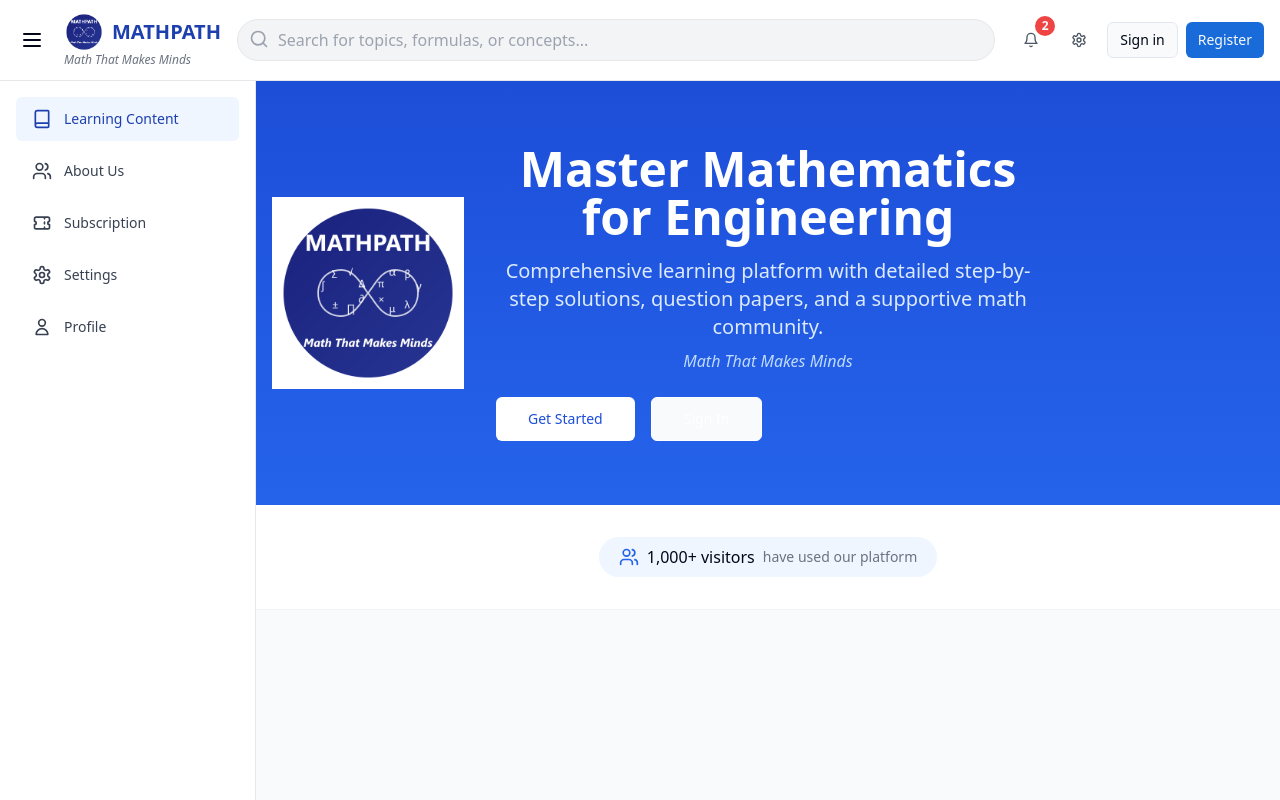
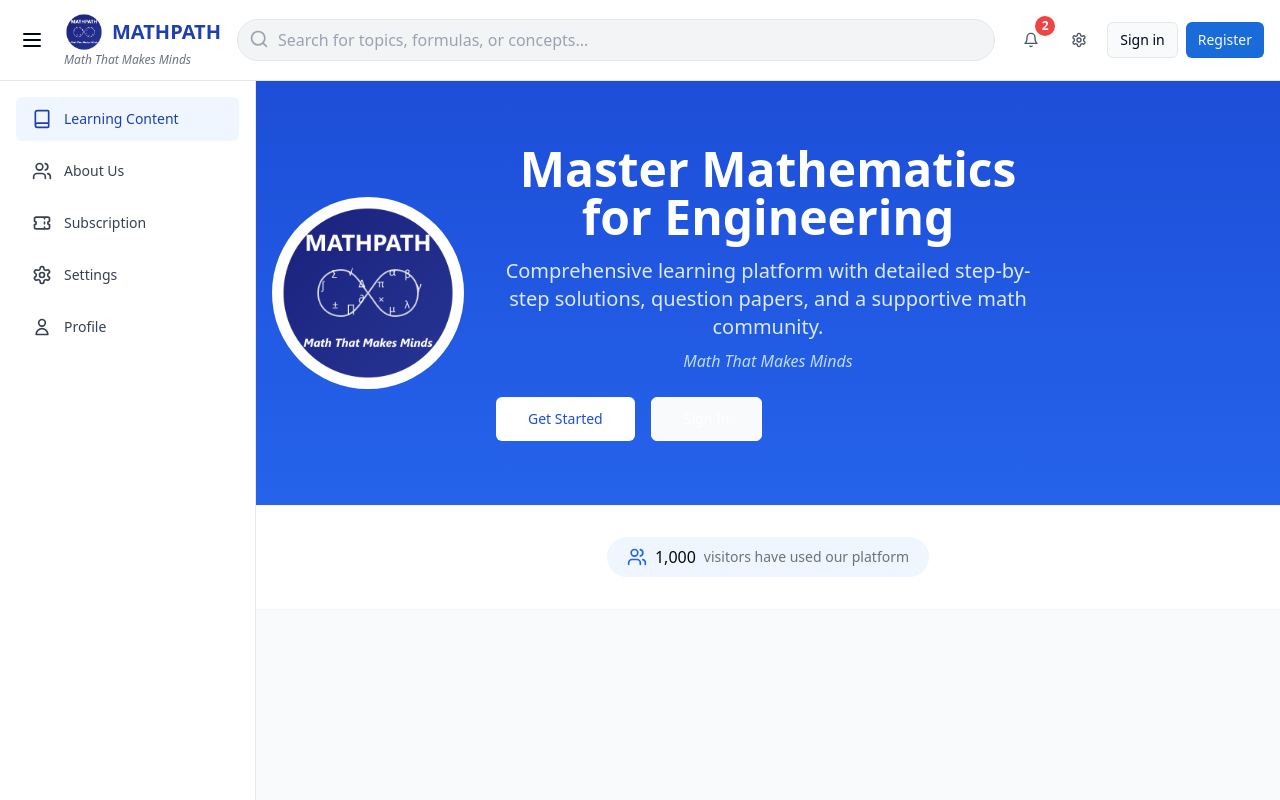
Before and after one commit to ISJBTC/IZZYMATHS, a React (Vite) app: page / in a window 1280 px wide. Built offline with nearby package versions, Linux system fonts and the light colour scheme.

Commit message:
Fix: Remove unnecessary border and plus sign
- Removed the square border from the logo.
- Removed the plus sign from the visitor count.

```diff
--- a/src/components/layouts/MainLayout.tsx
+++ b/src/components/layouts/MainLayout.tsx
@@ -126,6 +126,7 @@ const MainLayout: React.FC<MainLayoutProps> = ({ children }) => {
                   src="/lovable-uploads/36f8e087-4855-4f2b-ab75-719fafc7e3c7.png"
                   alt="MATHPATH Logo"
                   className="h-10 w-10 mr-2"
+                  style={{ borderRadius: '50%' }}
                 />
                 <span className="text-xl font-bold text-math-primary">MATHPATH</span>
               </div>
--- a/src/pages/Index.tsx
+++ b/src/pages/Index.tsx
@@ -1,3 +1,4 @@
+
 import React, { useState, useEffect } from 'react';
 import { useNavigate } from 'react-router-dom';
 import MainLayout from '@/components/layouts/MainLayout';
@@ -31,6 +32,7 @@ const Index: React.FC = () => {
                 src="/lovable-uploads/36f8e087-4855-4f2b-ab75-719fafc7e3c7.png"
                 alt="MATHPATH Logo"
                 className="w-48 h-48 mb-4 md:mb-0"
+                style={{ borderRadius: '50%' }}
               />
             </div>
             <div>
@@ -91,8 +93,8 @@ const Index: React.FC = () => {
         <div className="container mx-auto px-4 text-center">
           <div className="inline-flex items-center gap-2 bg-blue-50 px-5 py-2 rounded-full">
             <Users className="h-5 w-5 text-blue-600" />
-            <span className="font-medium">{visitorCount.toLocaleString()}+ visitors</span>
-            <span className="text-sm text-gray-500">have used our platform</span>
+            <span className="font-medium">{visitorCount.toLocaleString()}</span>
+            <span className="text-sm text-gray-500">visitors have used our platform</span>
           </div>
         </div>
       </section>
```
